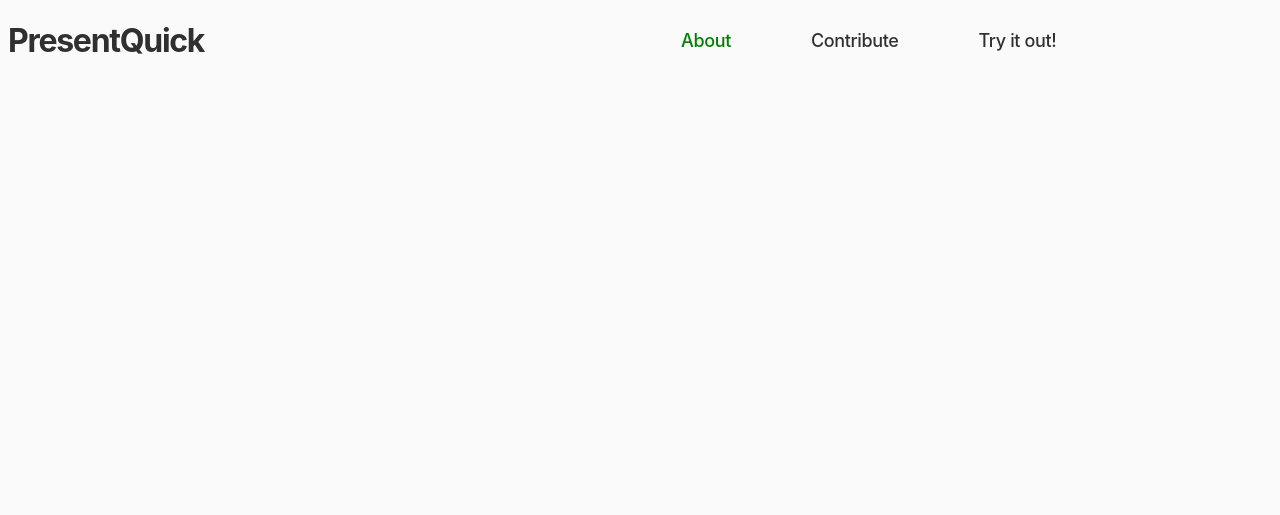
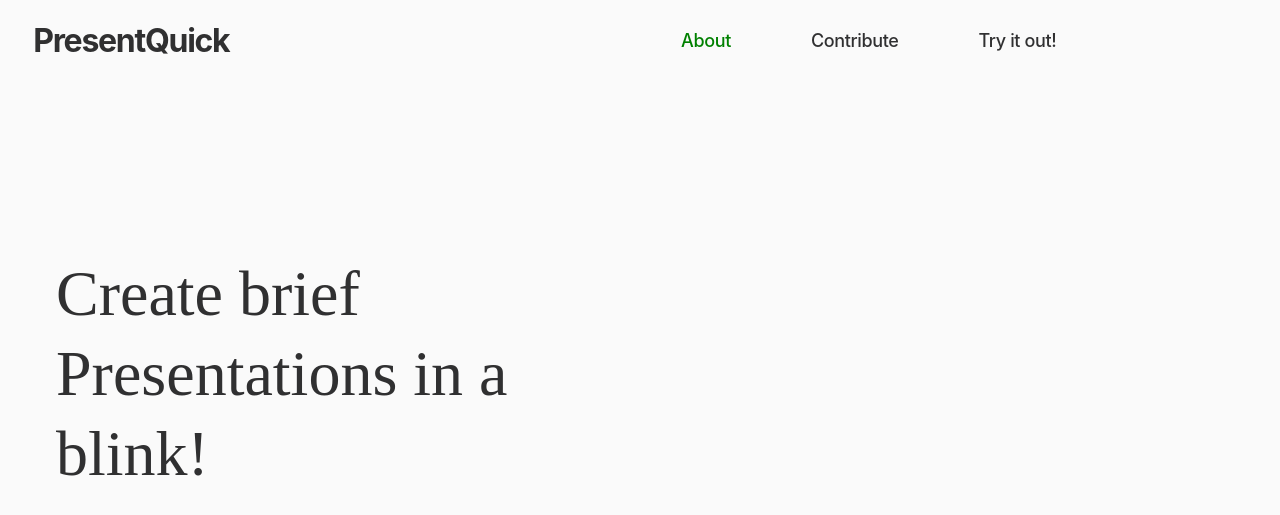
Before and after one commit to neeltron/PresentQuick, a Flask app: page / in a window 1280 px wide. Shown: the top 515 px of the page. Run offline with Flask 2, Linux system fonts and the light colour scheme.

Commit message:
added about text + css

```diff
--- a/templates/index.html
+++ b/templates/index.html
@@ -8,6 +8,7 @@
   font-family: Inter;
   letter-spacing: -0.04em;
   color: #303031;
+  left: 5%;
 }
 #nav {
   display: flex;
@@ -57,13 +58,45 @@
   flex-grow: 0;
   margin: 0px 40px;
 }
+#aboutcontent {
+  position: static;
+  width: 608px;
+  height: 160px;
+  left: 0px;
+  top: 0px;
+
+  font-family: Bely Display;
+  font-style: normal;
+  font-weight: normal;
+  font-size: 64px;
+  line-height: 80px;
+  color: #303031;
+  flex: none;
+  order: 0;
+  flex-grow: 0;
+  margin: 24px 0px;
+}
+#aboutdiv {
+  display: flex;
+  flex-direction: column;
+  align-items: center;
+  padding: 0px;
+  position: absolute;
+  width: 608px;
+  height: 248px;
+  left: 56px;
+  top: 230px;
+}
 </style>
 <body bgcolor = "FAFAFA">
-<h1 id = "heading">PresentQuick</h1>
+<h1 id = "heading">&nbsp;&nbsp;&nbsp;&nbsp;PresentQuick</h1>
 <div id = "nav">
   <a id = "about">About</a>
   <a id = "contribute" href = "https://github.com/neeltron/PresentQuick">Contribute</a>
   <a id = "try">Try it out!</a>
 </div>
+<div id = "aboutdiv">
+<p id="aboutcontent">Create brief Presentations in a blink!</p>
+</div>
 </body>
 </html>
```
